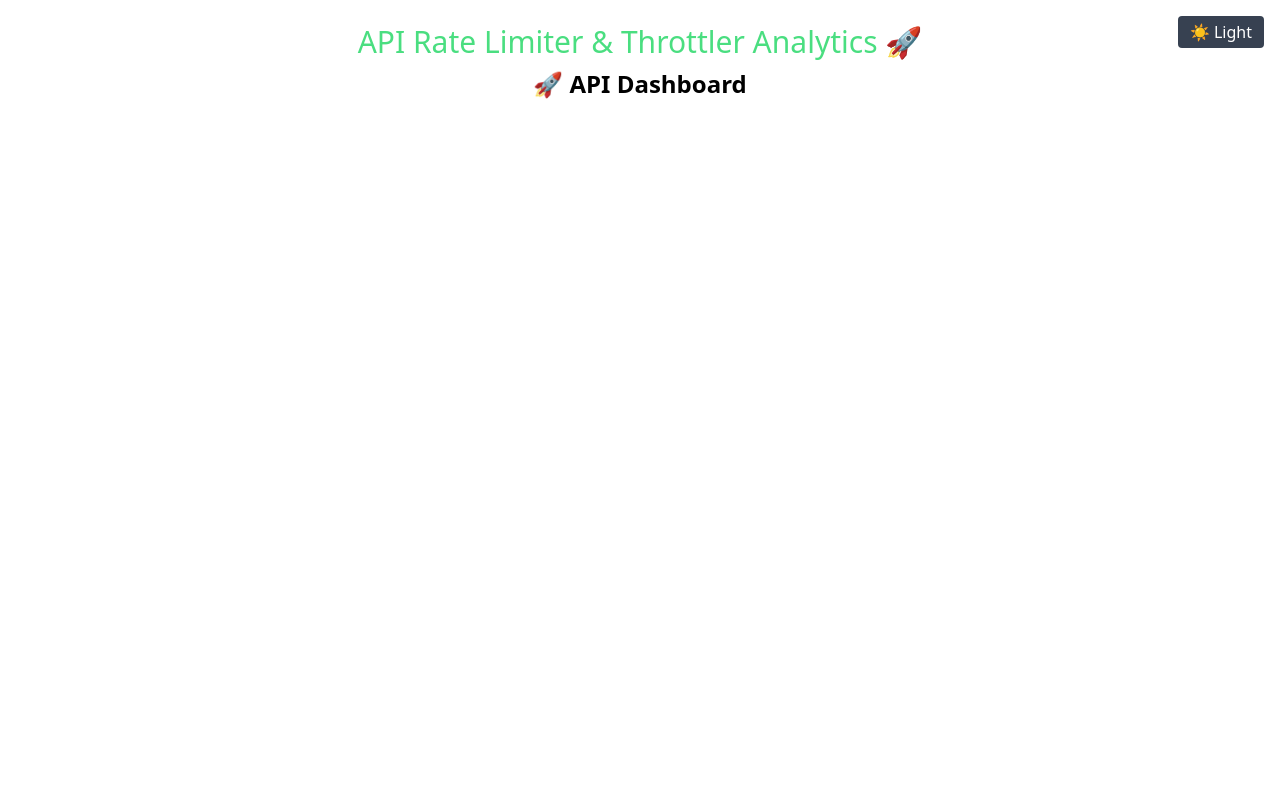
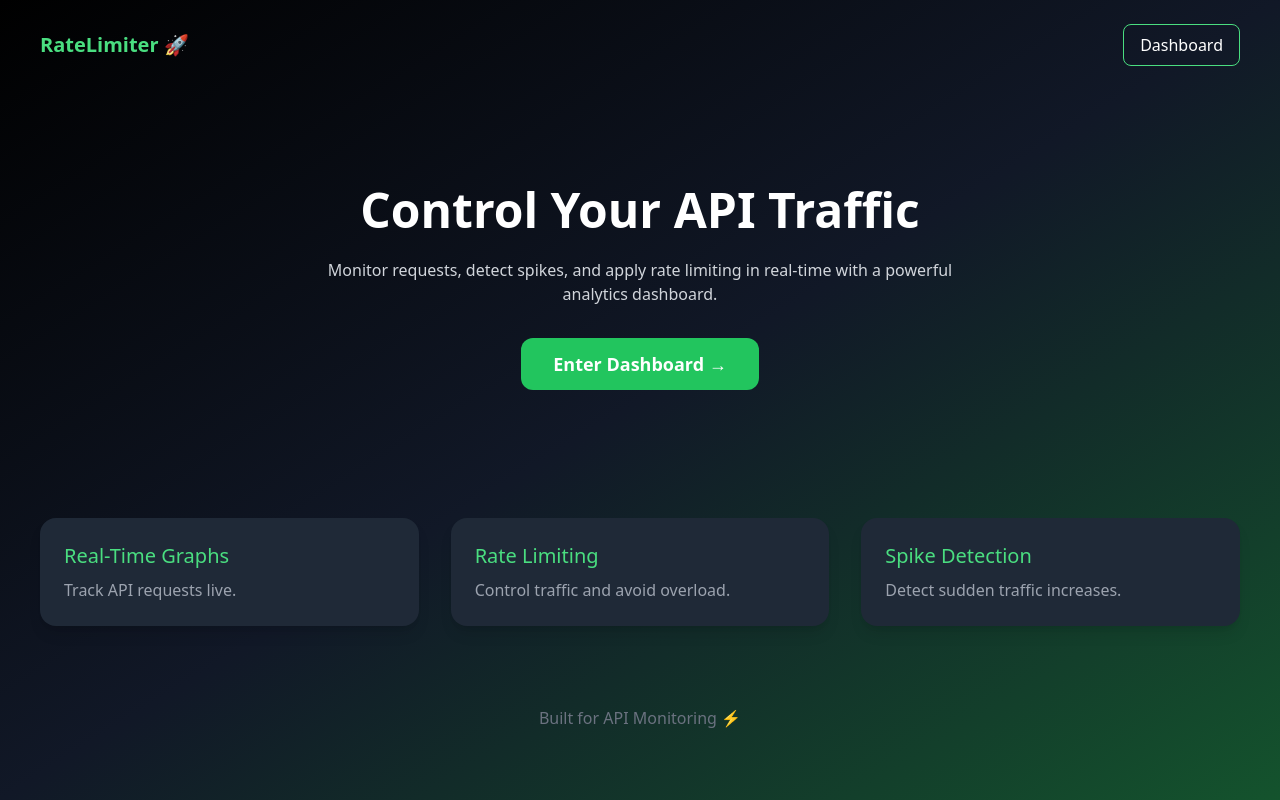
Before and after one commit to Shashwat0308/Rate-limit_throttle_project, a React (Create React App) app in the folder frontend/: page / in a window 1280 px wide. Built offline with nearby package versions, Linux system fonts and the light colour scheme.

Commit message:
Added landing page and routing

```diff
--- a/frontend/package.json
+++ b/frontend/package.json
@@ -8,6 +8,7 @@
     "react": "^18.2.0",
     "react-chartjs-2": "^5.2.0",
     "react-dom": "^18.2.0",
+    "react-router-dom": "^7.14.1",
     "react-scripts": "^0.0.0",
     "recharts": "^3.8.1",
     "web-vitals": "^5.2.0"
--- a/frontend/src/App.js
+++ b/frontend/src/App.js
@@ -1,4 +1,6 @@
 import { useState, useEffect } from "react";
+import { BrowserRouter, Routes, Route } from "react-router-dom";
+import Landing from "./Landing";
 import Dashboard from "./Dashboard";
 
 function App() {
@@ -22,7 +24,23 @@ function App() {
 
   return (
     <div className={theme === "dark" ? "dark" : ""}>
-      <Dashboard theme={theme} toggleTheme={toggleTheme} />
+      <BrowserRouter>
+        <Routes>
+          <Route
+            path="/"
+            element={<Landing />}
+          />
+          <Route
+            path="/dashboard"
+            element={
+              <Dashboard
+                theme={theme}
+                toggleTheme={toggleTheme}
+              />
+            }
+          />
+        </Routes>
+      </BrowserRouter>
     </div>
   );
 }
--- a/frontend/src/Dashboard.js
+++ b/frontend/src/Dashboard.js
@@ -9,9 +9,11 @@ import {
   Cell,
 } from "recharts";
 import { useEffect, useState } from "react";
+import { useNavigate } from "react-router-dom";
 
 function Dashboard({ theme, toggleTheme }) {
   const [data, setData] = useState([]);
+  const navigate = useNavigate(); // 🔥 for navigation
 
   // 📊 Fetch analytics
   const fetchData = () => {
@@ -52,25 +54,35 @@ function Dashboard({ theme, toggleTheme }) {
   };
 
   return (
-    <div className="bg-white dark:bg-slate-900 text-black dark:text-white text-center mb-10 py-6 rounded-lg relative transition-all duration-300">
+    <div className="min-h-screen bg-white dark:bg-slate-900 text-black dark:text-white p-6 transition-all duration-300">
 
-      {/* 🌗 Toggle Button */}
-      <div className="absolute top-4 right-4">
+      {/* 🔝 Top Bar */}
+      <div className="flex justify-between items-center mb-8">
+
+        <h1 className="text-3xl text-green-400 font-bold">
+          API Rate Limiter Dashboard 🚀
+        </h1>
+
+        <div className="flex gap-3">
+
+          {/* 🌗 Theme Toggle */}
           <button
             onClick={toggleTheme}
             className="px-3 py-1 rounded bg-gray-700 text-white hover:bg-gray-600"
           >
             {theme === "dark" ? "☀️ Light" : "🌙 Dark"}
           </button>
+
+          {/* 🔙 Back Button */}
+          <button
+            onClick={() => navigate("/")}
+            className="px-3 py-1 border border-green-400 rounded hover:bg-green-500 hover:text-black"
+          >
+            ← Home
+          </button>
+
         </div>
-
-      <h1 className="text-3xl text-green-400 mb-2">
-        API Rate Limiter & Throttler Analytics 🚀
-      </h1>
-
-      <h2 className="text-2xl font-bold text-black dark:text-white">
-        🚀 API Dashboard
-      </h2>
+      </div>
 
       {/* 👤 USERS */}
       {data.map((user) => {
@@ -102,7 +114,7 @@ function Dashboard({ theme, toggleTheme }) {
         return (
           <div
             key={user.userId}
-            className="bg-gray-200 dark:bg-slate-800 p-6 rounded-xl shadow-lg mb-8 transition-all duration-300"
+            className="bg-gray-200 dark:bg-slate-800 p-6 rounded-xl shadow-lg mb-8"
           >
             {/* 🔥 Header */}
             <div className="flex justify-between items-center mb-4">
--- /dev/null
+++ b/frontend/src/Landing.jsx
@@ -0,0 +1,71 @@
+import { useNavigate } from "react-router-dom";
+
+export default function Landing() {
+  const navigate = useNavigate();
+
+  return (
+    <div className="min-h-screen bg-gradient-to-br from-black via-gray-900 to-green-900 text-white">
+
+      {/* Navbar */}
+      <div className="flex justify-between items-center px-10 py-6">
+        <h1 className="text-xl font-bold text-green-400">
+          RateLimiter 🚀
+        </h1>
+
+        <button
+          onClick={() => navigate("/dashboard")}
+          className="px-4 py-2 border border-green-400 rounded-lg hover:bg-green-500 hover:text-black transition"
+        >
+          Dashboard
+        </button>
+      </div>
+
+      {/* Hero Section */}
+      <div className="flex flex-col items-center justify-center text-center mt-24 px-4">
+
+        <h2 className="text-5xl font-bold mb-6">
+          Control Your API Traffic
+        </h2>
+
+        <p className="text-gray-300 max-w-2xl mb-8">
+          Monitor requests, detect spikes, and apply rate limiting in real-time
+          with a powerful analytics dashboard.
+        </p>
+
+        <button
+          onClick={() => navigate("/dashboard")}
+          className="px-8 py-3 bg-green-500 hover:bg-green-600 rounded-xl text-lg font-semibold transition-all duration-300 hover:scale-105"
+        >
+          Enter Dashboard →
+        </button>
+
+      </div>
+
+      {/* Features */}
+      <div className="mt-32 grid md:grid-cols-3 gap-8 px-10">
+
+        <div className="bg-gray-800 p-6 rounded-2xl shadow-lg">
+          <h3 className="text-green-400 text-xl mb-2">Real-Time Graphs</h3>
+          <p className="text-gray-400">Track API requests live.</p>
+        </div>
+
+        <div className="bg-gray-800 p-6 rounded-2xl shadow-lg">
+          <h3 className="text-green-400 text-xl mb-2">Rate Limiting</h3>
+          <p className="text-gray-400">Control traffic and avoid overload.</p>
+        </div>
+
+        <div className="bg-gray-800 p-6 rounded-2xl shadow-lg">
+          <h3 className="text-green-400 text-xl mb-2">Spike Detection</h3>
+          <p className="text-gray-400">Detect sudden traffic increases.</p>
+        </div>
+
+      </div>
+
+      {/* Footer */}
+      <div className="text-center text-gray-500 mt-20 pb-6">
+        Built for API Monitoring ⚡
+      </div>
+
+    </div>
+  );
+}
```
Also changed, not shown: 1 other file (tests, documents, lock files or other folders). Lines whose indentation alone changed are shown as unchanged.
